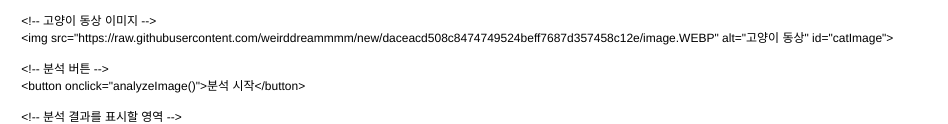
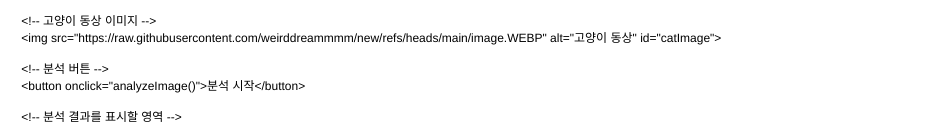
Before and after one commit to weirddreammmm/new, a plain HTML site: page index.html in a window 1280 px wide. Shown: the part 566-690 px from the top of the page, without its empty margins (0-948 px from the left). Drawn offline with Linux system fonts and the light colour scheme.

Commit message:
Add files via upload

```diff
--- a/index.html
+++ b/index.html
@@ -53,7 +53,7 @@
 <p class="p1"><span class="Apple-converted-space">    </span>&lt;p&gt;AI가 고양이 동상을 분석하며 엉뚱한 결론을 내리는 모습을 확인해보세요!&lt;/p&gt;</p>
 <p class="p2"><span class="Apple-converted-space">    </span></p>
 <p class="p1"><span class="Apple-converted-space">    </span>&lt;!-- 고양이 동상 이미지 --&gt;</p>
-<p class="p1"><span class="Apple-converted-space">    </span>&lt;img src="https://raw.githubusercontent.com/weirddreammmm/new/daceacd508c8474749524beff7687d357458c12e/image.WEBP" alt="고양이 동상" id="catImage"&gt;</p>
+<p class="p1"><span class="Apple-converted-space">    </span>&lt;img src="https://raw.githubusercontent.com/weirddreammmm/new/refs/heads/main/image.WEBP" alt="고양이 동상" id="catImage"&gt;</p>
 <p class="p2"><br></p>
 <p class="p1"><span class="Apple-converted-space">    </span>&lt;!-- 분석 버튼 --&gt;</p>
 <p class="p1"><span class="Apple-converted-space">    </span>&lt;button onclick="analyzeImage()"&gt;분석 시작&lt;/button&gt;</p>
```
